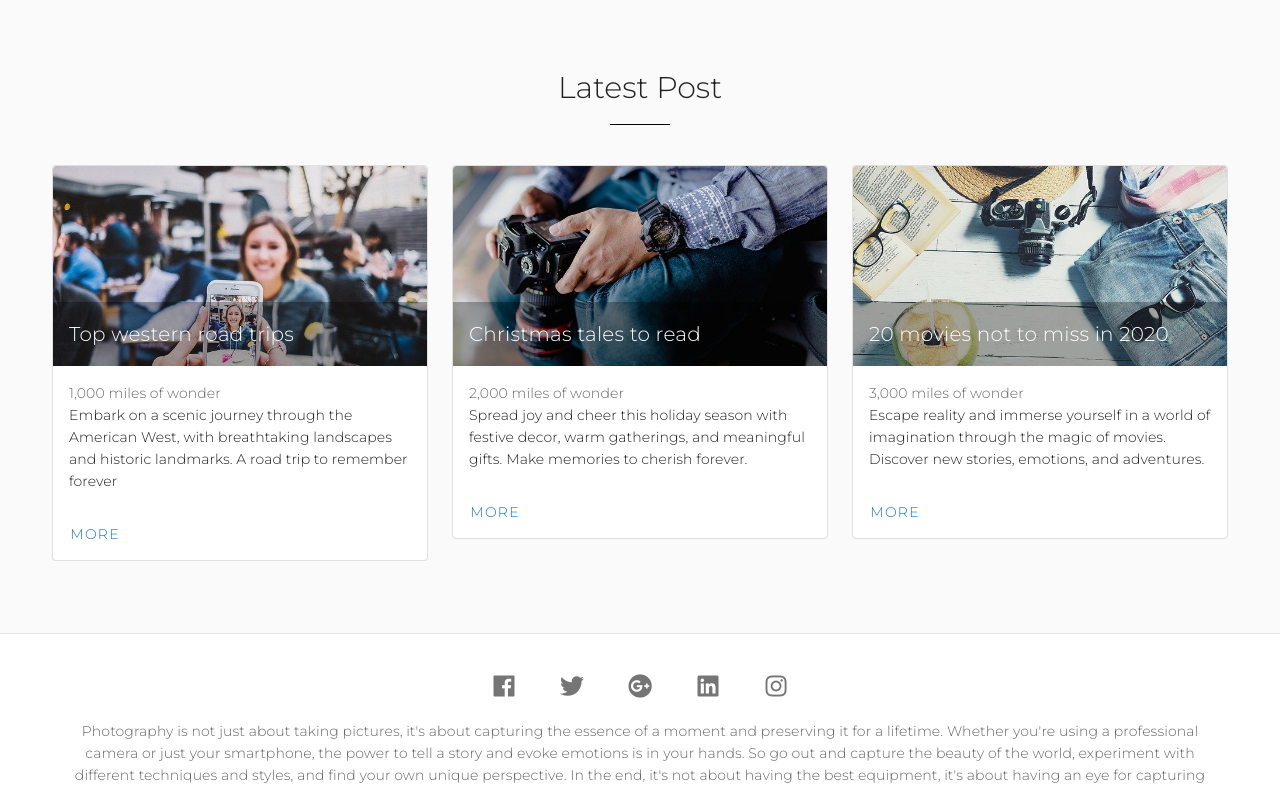
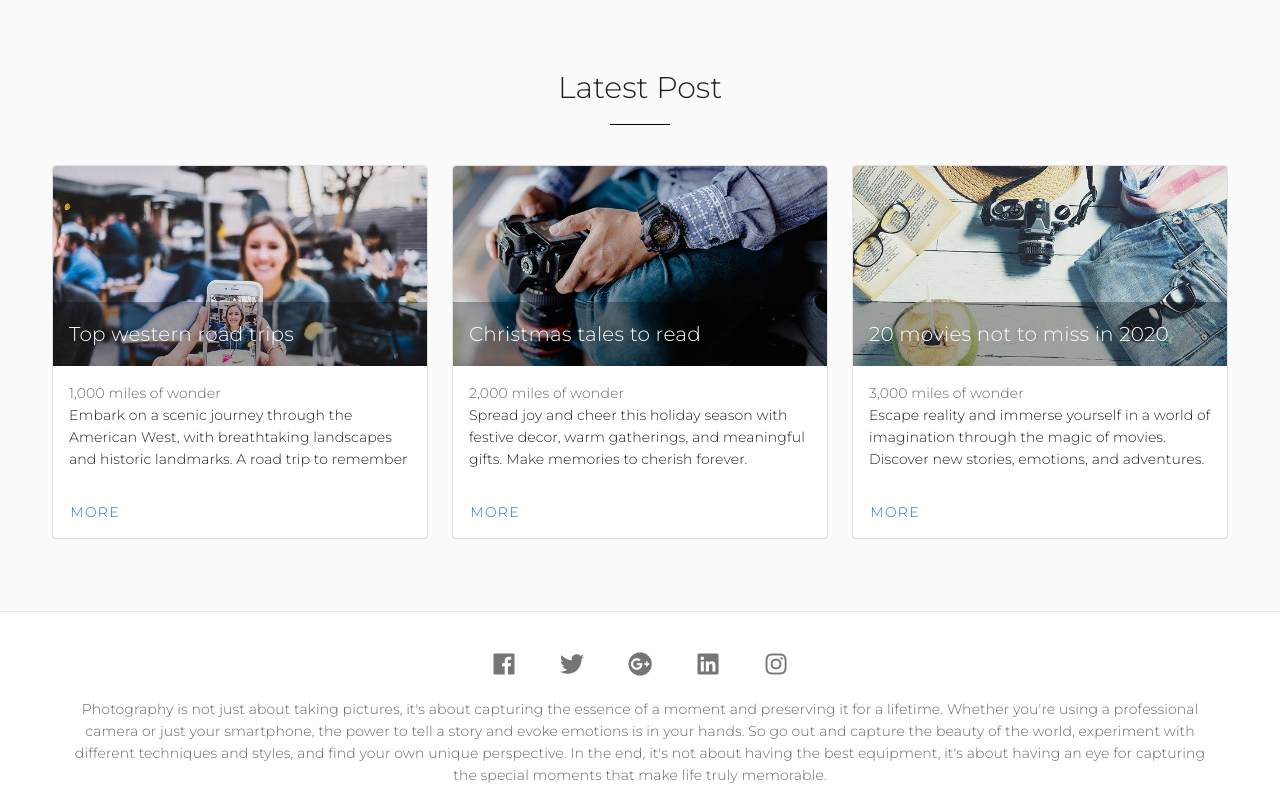
Before and after one commit to bibeva/Vuetify-Project-Photography, a Vue app: page / in a window 1280 px wide. Shown: the part 2000-2789 px from the top of the page. Built offline with nearby package versions, Linux system fonts and the light colour scheme.

Commit message:
update content

```diff
--- a/src/components/LatestPost.vue
+++ b/src/components/LatestPost.vue
@@ -36,7 +36,7 @@ export default {
         id: 1,
         title: "Top western road trips",
         subtitle: "1,000 miles of wonder",
-        description: "Embark on a scenic journey through the American West, with breathtaking landscapes and historic landmarks. A road trip to remember forever",
+        description: "Embark on a scenic journey through the American West, with breathtaking landscapes and historic landmarks. A road trip to remember",
         src: require("../assets/images/img10.jpg")
       },
       {
```
